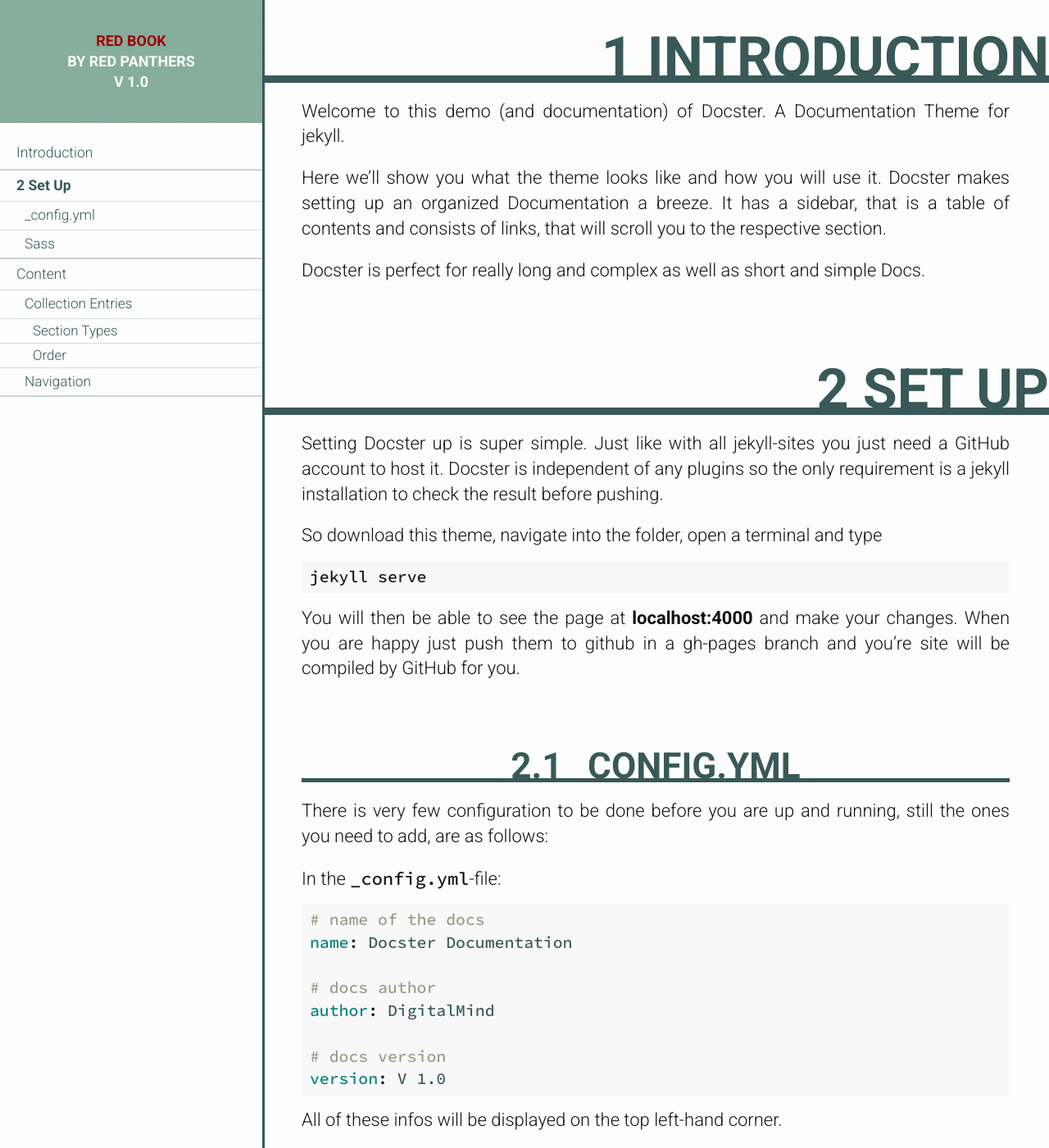
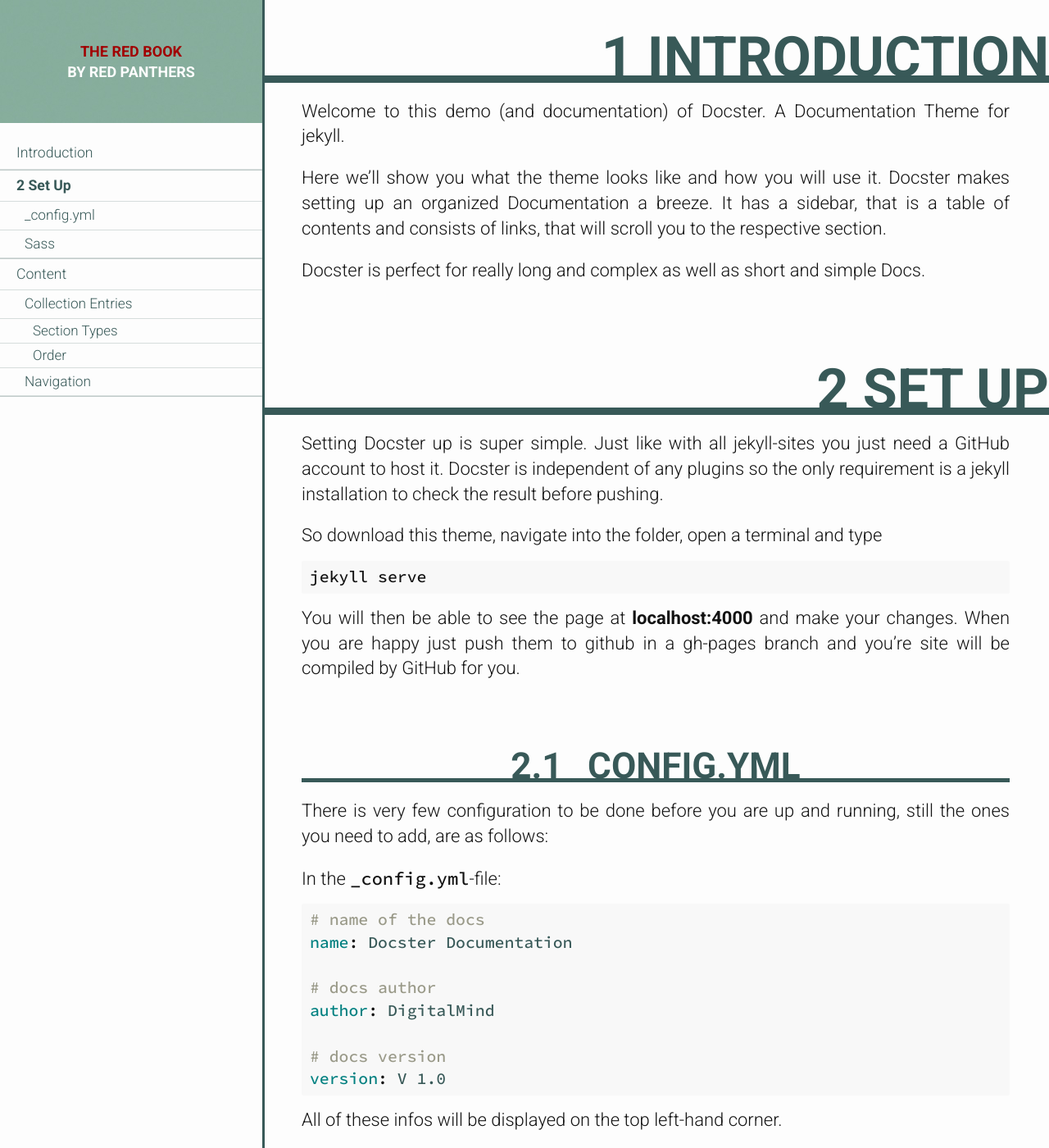
Before and after one commit to redpanthers/red-book, a Jekyll site: the page built from index.html, in a window 1280 px wide and 1400 px high. Shown: the whole window at 82% size. Built offline with Jekyll 4.4.1, drawn with Linux system fonts in a browser that asks for light colours.

Commit message:
Limit contents to a single line

```diff
--- a/_config.yml
+++ b/_config.yml
@@ -1,5 +1,5 @@
 full_rebuild: true
-name:  Red Book
+name: The Red Book
 author: Red Panthers
 version: V 1.0
 encoding: utf-8
--- a/_includes/header.html
+++ b/_includes/header.html
@@ -1,3 +1,3 @@
 <header>
-    <span><div id='site-name'>{{ site.name }}</div> by {{ site.author }} {{ site.version }}</span>
+    <span><div id='site-name'>{{ site.name }}</div> <div id='site-author'>by {{ site.author }}</div></span>
 </header>
--- a/_sass/partials/_header.scss
+++ b/_sass/partials/_header.scss
@@ -24,4 +24,9 @@
     #site-name{
         color: #A10000;
     }
+
+    #site-author{
+        overflow: hidden;
+        white-space: nowrap;
+    }
 }
```
